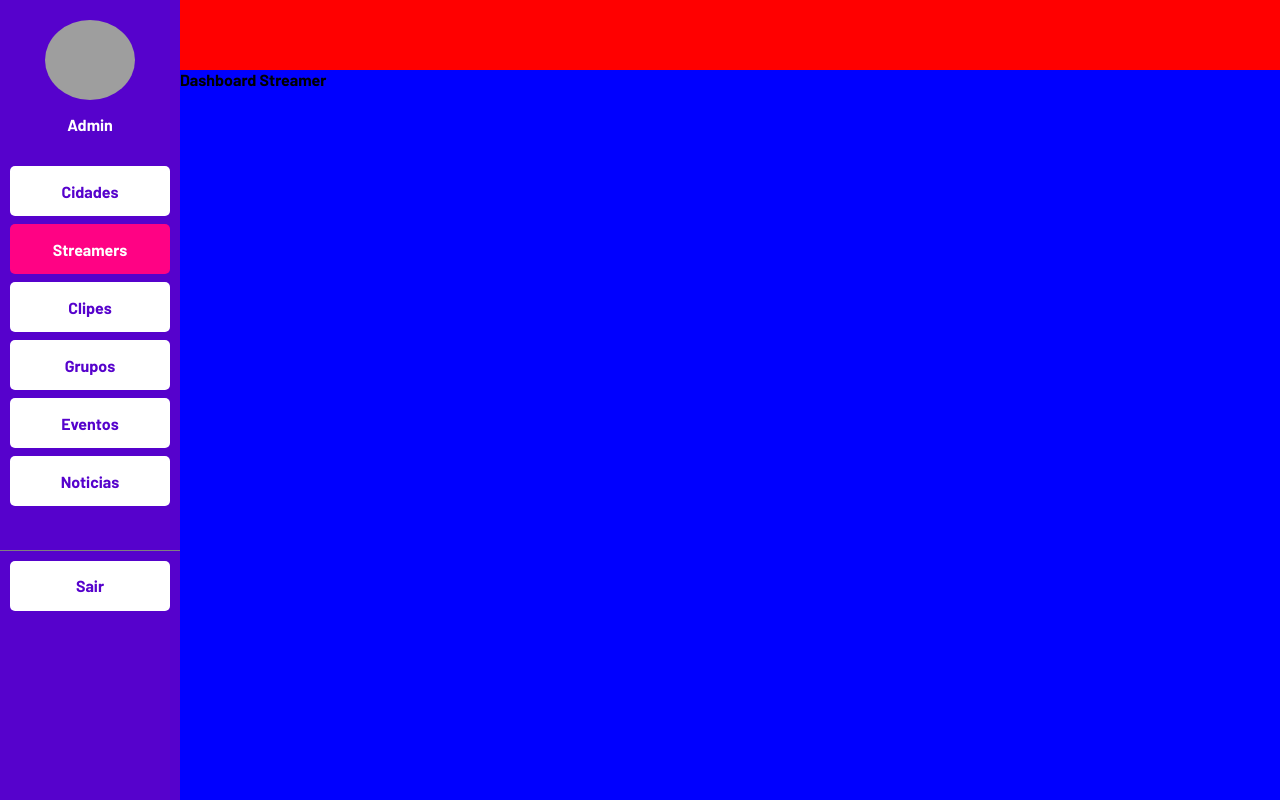
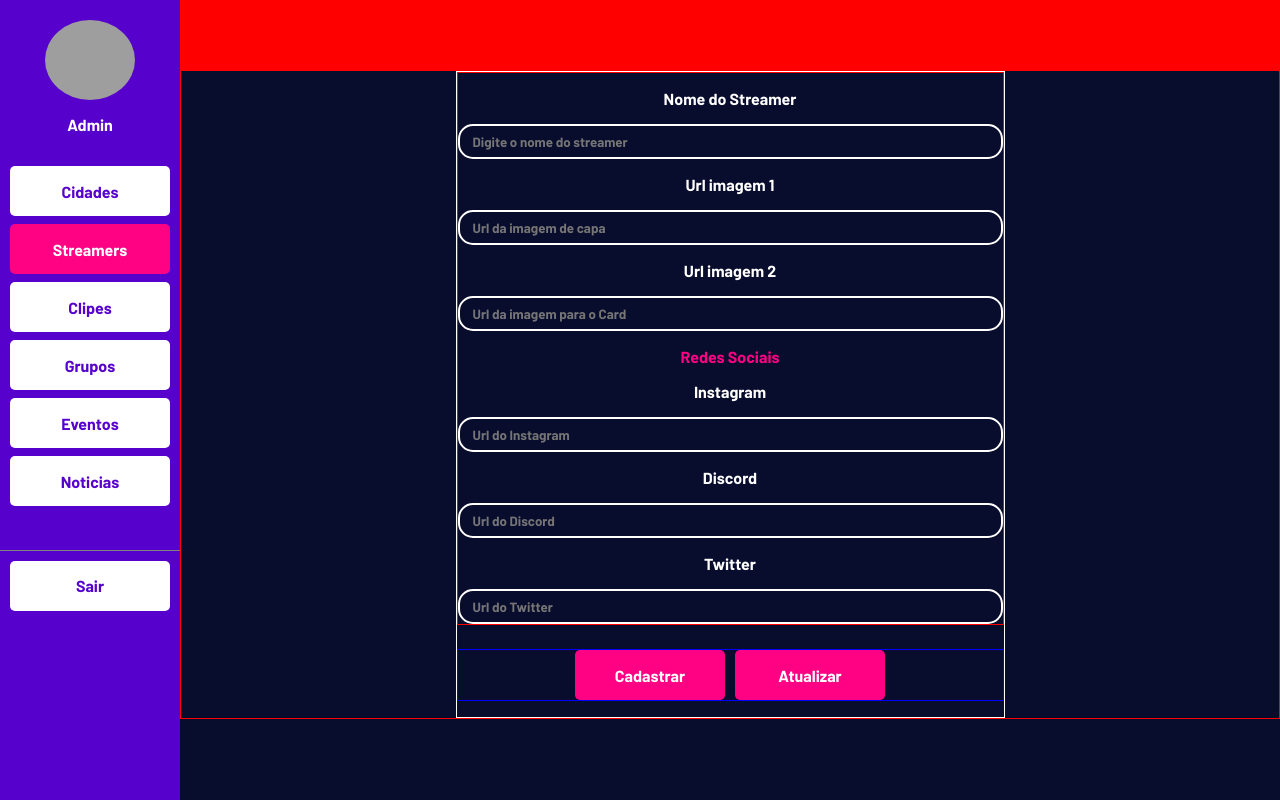
Before and after one commit to SamuelTelesSilva/TopRoleplayFront, a React (Create React App) app: page /dashboard/streamers in a window 1280 px wide. Built offline with nearby package versions, Linux system fonts and the light colour scheme; grey boxes are pictures that could not be loaded.

Commit message:
Foi feito o buttonInput(component) e o form do cadastro de streamers

```diff
--- a/src/components/BarDashboard/styles.js
+++ b/src/components/BarDashboard/styles.js
@@ -4,8 +4,9 @@ export const Container = styled.div`
     grid-area: ML;
     display: block;
     background-color: var(--corSecundaria);
-    width: 100%;
+    width: 180px;
     height: 100%;
+    position: fixed;
 `;
 
 export const PerfilUsuario = styled.div`
@@ -90,6 +91,7 @@ export const Button = styled.button`
     color: var(--corSecundaria);
 
     :hover{
+
         cursor: pointer;
         background: var(--corTerciaria);
         color: white;
@@ -104,7 +106,7 @@ export const ButtonToggle = styled(Button)`
 
   ${props => props.active ? `
         cursor: pointer;
-        background: var(--corTerciaria);
+        background-color: var(--corTerciaria);
         color: white;
     ` :
   'none'}
--- /dev/null
+++ b/src/components/ButtonInput/index.js
@@ -0,0 +1,13 @@
+import React from 'react';
+import { Input } from './styles';
+
+const ButtonInput = (props) => {
+    return(
+        <Input
+            type={props.type}
+            value={props.value}
+            onClick={props.onclick}
+        />
+    );
+}
+export default ButtonInput;
--- /dev/null
+++ b/src/components/ButtonInput/styles.js
@@ -0,0 +1,22 @@
+import styled from 'styled-components';
+/**
+ *  Só é permitido aumentar a largura do botão na div principal,
+ *  o botão esta com width 100% então vai acompanhar a div mae
+*/
+
+export const Input = styled.input`
+    display: flex;
+    justify-content: center;
+    align-items: center;
+    background: var(--corTerciaria);
+    border-radius: 5px;
+    color: white;
+    width: 100%;
+    height: 50px;
+    font-size: 16px;
+
+    :hover{
+        cursor: pointer;
+    }
+
+`;
--- a/src/pages/Dashboard/index.js
+++ b/src/pages/Dashboard/index.js
@@ -22,7 +22,7 @@ export default function Dashboard(){
             <Header />
             <Main>
                 <Switch>
-                    <CustomRoute exact path='/dashboard/cidades' component={DashboardCidade}/>
+                    <CustomRoute path='/dashboard/cidades' component={DashboardCidade}/>
                     <CustomRoute path='/dashboard/streamers' component={DashboardStreamer}/>
                     <CustomRoute path='/dashboard/clipes' component={DashboardClipe}/>
                     <CustomRoute path='/dashboard/grupos' component={DashboardGrupo}/>
--- a/src/pages/Dashboard/styles.js
+++ b/src/pages/Dashboard/styles.js
@@ -19,5 +19,7 @@ export const Header = styled.div`
 
 export const Main = styled.div`
     grid-area: M;
-    background-color: blue;
+    background-color: var(--corFundoPrincipal);
+    color: white;
+    font-size: 16px;
 `;
--- a/src/pages/DashboardStreamer/index.js
+++ b/src/pages/DashboardStreamer/index.js
@@ -1,14 +1,39 @@
 import React from 'react';
-import './styles';
+import { Container, AreaForm, Form, AreaButton } from './styles';
+import ButtonInput from '../../components/ButtonInput';
 
 const DashboardStreamer = () => {
     //Setando o id da pagina, esta sendo utilizado para controlar o menu
     localStorage.setItem('idPagina','2');
 
     return(
-        <div>
-            Dashboard Streamer
-        </div>
+        <Container>
+           <AreaForm>
+                <Form>
+                    <div className="title-input">Nome do  Streamer</div>
+                    <input type="text" placeholder="Digite o nome do streamer"/>
+                    <div className="title-input">Url imagem 1</div>
+                    <input type="text" placeholder="Url da imagem de capa"/>
+                    <div className="title-input">Url imagem 2</div>
+                    <input type="text" placeholder="Url da imagem para o Card"/>
+                    <div className="redeSociais">Redes Sociais</div>
+                    <div className="title-input">Instagram</div>
+                    <input type="text" placeholder="Url do Instagram"/>
+                    <div className="title-input">Discord</div>
+                    <input type="text" placeholder="Url do Discord"/>
+                    <div className="title-input">Twitter</div>
+                    <input type="text" placeholder="Url do Twitter"/>
+                </Form>
+                <AreaButton>
+                    <div className="button-register">
+                        <ButtonInput type="submit" value="Cadastrar"/>
+                    </div>
+                    <div className="button-update">
+                        <ButtonInput type="submit" value="Atualizar"/>
+                    </div>
+                </AreaButton>
+           </AreaForm>
+        </Container>
     );
 }
 export default DashboardStreamer;
--- a/src/pages/DashboardStreamer/styles.js
+++ b/src/pages/DashboardStreamer/styles.js
@@ -1 +1,60 @@
 import styled from 'styled-components';
+
+export const Container = styled.div`
+    display: flex;
+    width: 100%;
+    height:auto;
+    border: 1px solid red;
+    justify-content: center;
+`;
+
+export const AreaForm = styled.div`
+    display: block;
+    width: 50%;
+    height: 100%;
+    border: 1px solid white;
+`;
+
+export const Form = styled.div`
+    display: block;
+    width: 100%;
+    height: 100%;
+    border: 1px solid red;
+
+    .title-input, .redeSociais{
+        display: flex;
+        justify-content: center;
+        margin: 16px 0px 16px 0px;
+    }
+
+    input{
+        width: 100%;
+        height: 35px;
+        border-radius: 15px;
+        padding-left: 13px;
+        background-color: var(--corFundoPrincipal);
+        border: 2px solid white;
+        color: white;
+    }
+
+    .redeSociais{
+        color: var(--corTerciaria);
+    }
+`;
+
+export const AreaButton = styled.div`
+    display: flex;
+    width: 100%;
+    justify-content: center;
+    border: 1px solid blue;
+    margin: 24px 0px 16px 0px;
+
+    .button-register{
+        width: 150px;
+        margin-right: 10px;
+    }
+
+    .button-update{
+        width: 150px;
+    }
+`;
```
